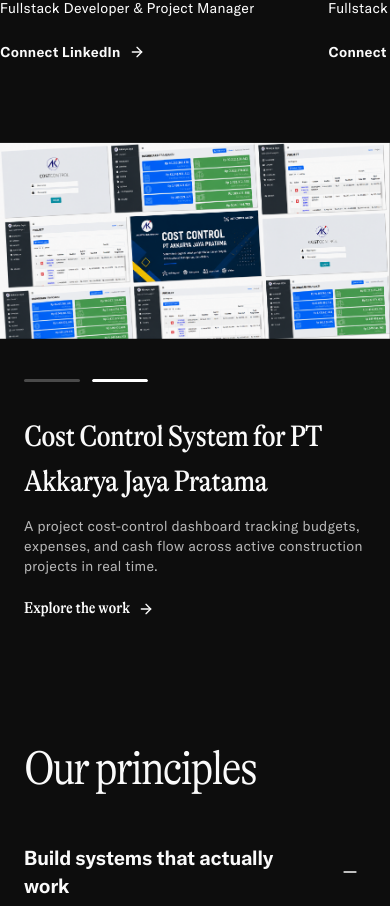
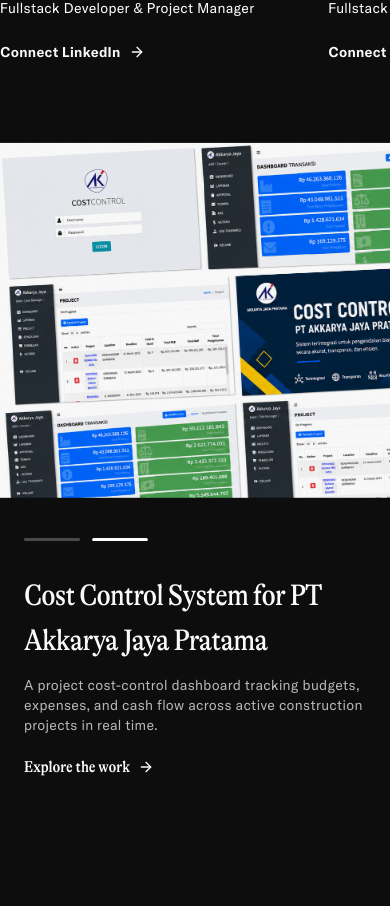
Before and after one commit to DzikriAlan/kigger, a Next.js app: page / in a window 390 px wide. Shown: the part 1495-2401 px from the top of the page. Built offline with nearby package versions, Linux system fonts and the light colour scheme.

Commit message:
fix: make portfolio section image horizontally scrollable on mobile
Give the portfolio image a fixed viewport-relative height with
overflow-x-auto on small screens so it stays legible instead of
shrinking to fit, while larger breakpoints keep the full-width fit.

```diff
--- a/src/shared/components/home/PortfolioSection.tsx
+++ b/src/shared/components/home/PortfolioSection.tsx
@@ -39,12 +39,12 @@
 
   return (
     <section id="portfolio" className="border-t border-divider bg-midnight">
-      <div className="relative w-full overflow-hidden bg-black">
+      <div className="no-scrollbar relative w-full overflow-x-auto overflow-y-hidden bg-black sm:overflow-x-visible">
         {projects.map((item, index) => (
           <div
             key={item.id}
             className={`transition-opacity duration-700 ease-out ${
-              index === activeIndex ? "relative opacity-100" : "absolute inset-0 opacity-0"
+              index === activeIndex ? "relative opacity-100" : "pointer-events-none absolute inset-0 opacity-0"
             }`}
             aria-hidden={index !== activeIndex}
           >
@@ -54,7 +54,7 @@
               width={item.src.width}
               height={item.src.height}
               priority={index === 0}
-              className="h-auto w-full"
+              className="h-[42vh] w-auto max-w-none sm:h-auto sm:w-full sm:max-w-full"
             />
           </div>
         ))}
```
